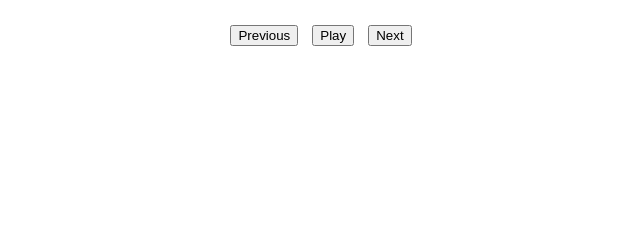
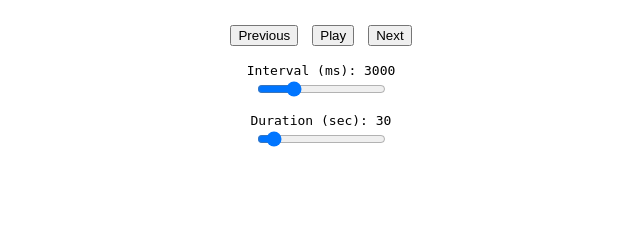
Before and after one commit to jodermo/django-ip-cam, a Django app: page /gallery/ in a window 1280 px wide. Shown: the part 551-800 px from the top of the page, without its empty margins (319-959 px from the left). Run offline with Django 4.2, Linux system fonts and the light colour scheme; the visitor is signed in with stand-in values (Sample User, id 1); parts of the project's set-up code (start-up, migrations or seed data) failed here and were passed over.

Commit message:
updated gallery

```diff
--- a/cameraapp/templates/cameraapp/gallery.html
+++ b/cameraapp/templates/cameraapp/gallery.html
@@ -10,19 +10,38 @@
         }
         .controls {
             text-align: center;
+            margin-bottom: 10px;
         }
         button {
             margin: 5px;
+        }
+        .slider-container {
+            text-align: center;
+            margin-top: 10px;
+        }
+        label {
+            font-family: monospace;
         }
     </style>
 </head>
 <body>
     <h2 style="text-align:center;">Saved Photos</h2>
     <canvas id="photoCanvas" width="640" height="480"></canvas>
+
     <div class="controls">
         <button onclick="prevImage()">Previous</button>
         <button onclick="togglePlayPause()" id="playPauseBtn">Play</button>
         <button onclick="nextImage()">Next</button>
+    </div>
+
+    <div class="slider-container">
+        <label>Interval (ms): <span id="speedValue">3000</span></label><br>
+        <input type="range" id="speedRange" min="500" max="10000" step="500" value="3000" onchange="updateSpeed()">
+    </div>
+
+    <div class="slider-container">
+        <label>Duration (sec): <span id="durationValue">30</span></label><br>
+        <input type="range" id="durationRange" min="5" max="300" step="5" value="30" onchange="updateDuration()">
     </div>
 
     <script>
@@ -30,15 +49,35 @@
         let index = 0;
         let playing = false;
         let intervalId = null;
+        let stopTimeoutId = null;
+        let intervalMs = 3000;
+        let durationSec = 30;
 
         const canvas = document.getElementById("photoCanvas");
         const ctx = canvas.getContext("2d");
+        const speedSlider = document.getElementById("speedRange");
+        const speedLabel = document.getElementById("speedValue");
+        const durationSlider = document.getElementById("durationRange");
+        const durationLabel = document.getElementById("durationValue");
 
         function loadImage(src) {
             const img = new Image();
             img.onload = () => {
                 ctx.clearRect(0, 0, canvas.width, canvas.height);
                 ctx.drawImage(img, 0, 0, canvas.width, canvas.height);
+
+                const match = src.match(/photo_(\d{8}_\d{6})/);
+                if (match) {
+                    const rawTimestamp = match[1];
+                    const formatted = rawTimestamp.replace("_", " ").replace(/(\d{4})(\d{2})(\d{2})/, "$3.$2.$1");
+                    const timestamp = "⏱ " + formatted;
+
+                    ctx.font = "18px monospace";
+                    ctx.fillStyle = "rgba(0, 0, 0, 0.5)";
+                    ctx.fillRect(0, 0, canvas.width, 30);
+                    ctx.fillStyle = "white";
+                    ctx.fillText(timestamp, 10, 22);
+                }
             };
             img.src = src;
         }
@@ -63,10 +102,29 @@
             document.getElementById("playPauseBtn").textContent = playing ? "Pause" : "Play";
 
             if (playing) {
-                intervalId = setInterval(nextImage, 3000); // alle 3 Sekunden
+                intervalId = setInterval(nextImage, intervalMs);
+                stopTimeoutId = setTimeout(() => {
+                    togglePlayPause();
+                }, durationSec * 1000);
             } else {
                 clearInterval(intervalId);
+                clearTimeout(stopTimeoutId);
             }
+        }
+
+        function updateSpeed() {
+            intervalMs = parseInt(speedSlider.value);
+            speedLabel.textContent = intervalMs;
+
+            if (playing) {
+                clearInterval(intervalId);
+                intervalId = setInterval(nextImage, intervalMs);
+            }
+        }
+
+        function updateDuration() {
+            durationSec = parseInt(durationSlider.value);
+            durationLabel.textContent = durationSec;
         }
 
         // Initiales Bild laden
```
